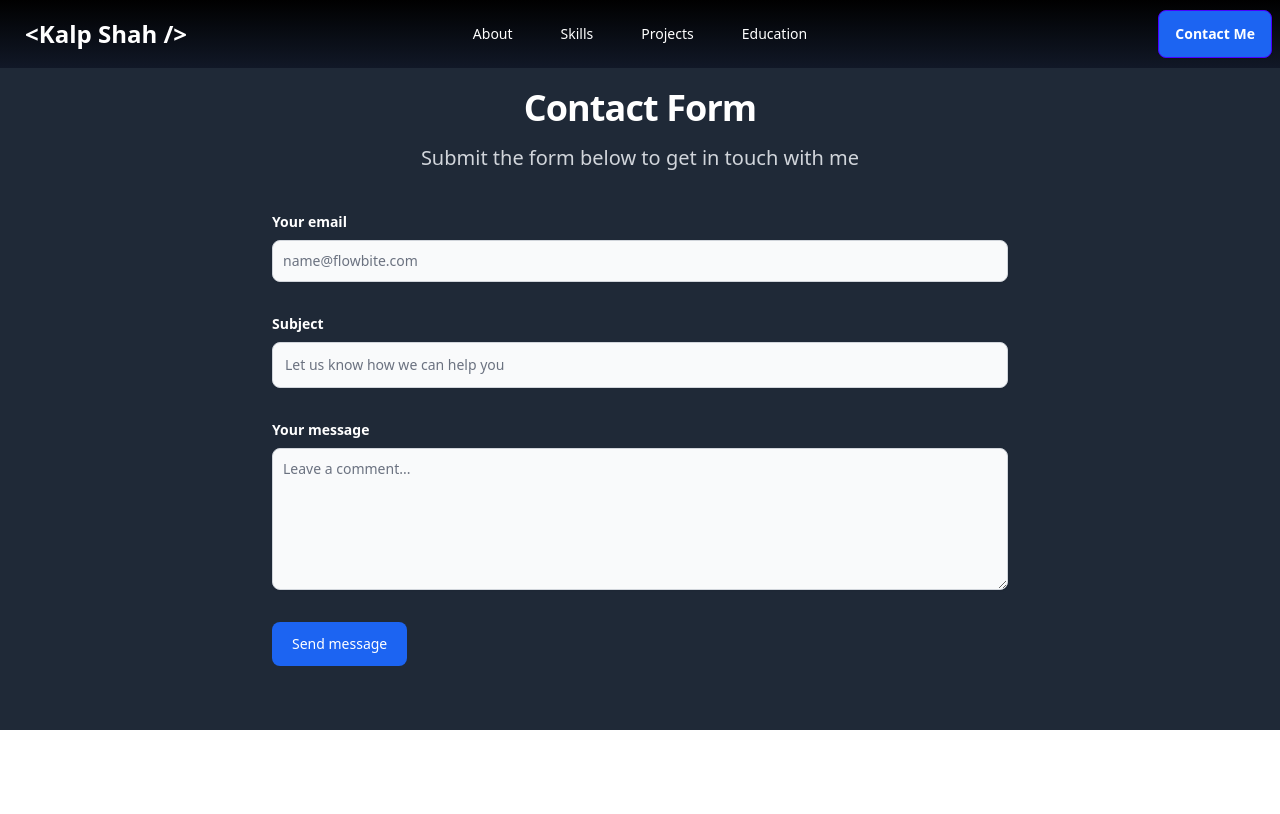
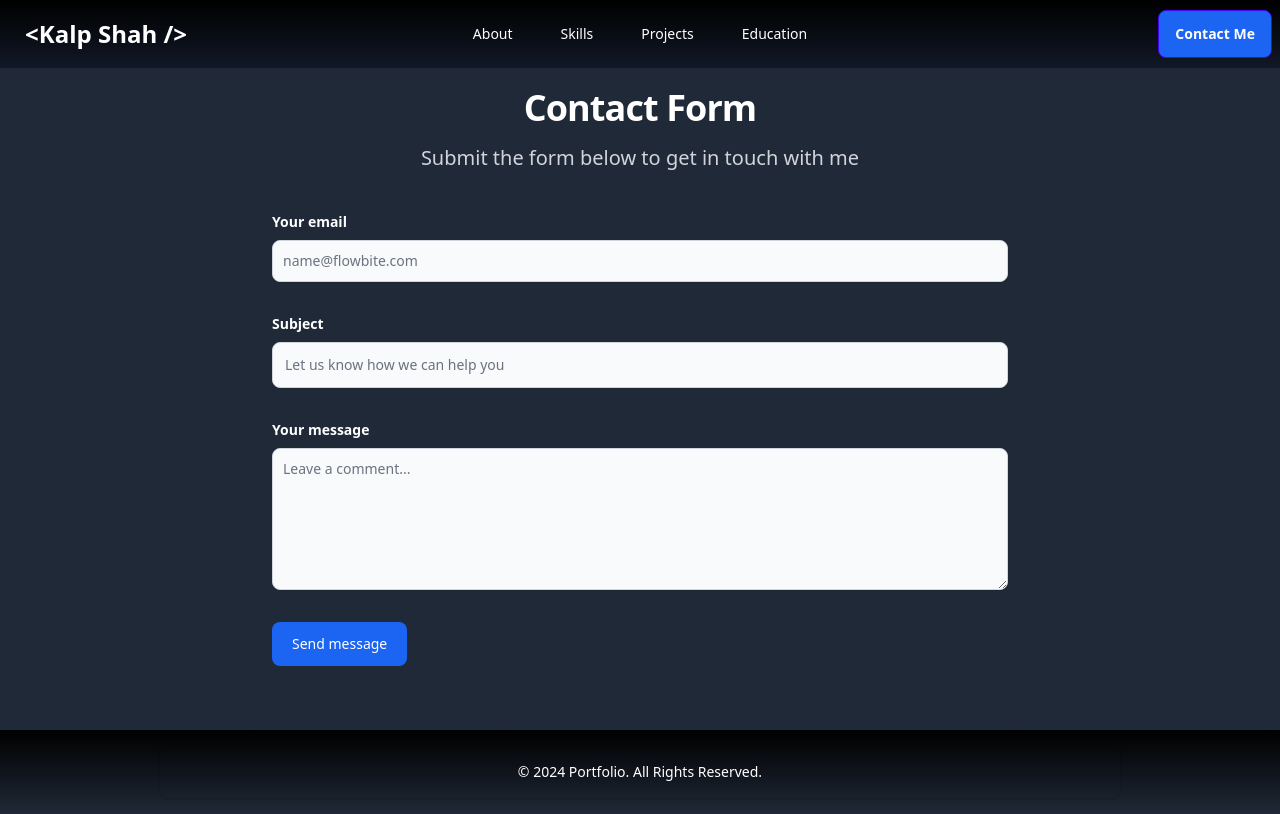
Before and after one commit to kalp234/Personal-Portfolio, a React (Vite) app: page /contact-me in a window 1280 px wide. Built offline with nearby package versions, Linux system fonts and the light colour scheme.

Commit message:
Update Contact.jsx

```diff
--- a/src/components/Contact/Contact.jsx
+++ b/src/components/Contact/Contact.jsx
@@ -1,7 +1,9 @@
 import React from 'react'
+import Footer from '../Footer/Footer'
 
 function Contact() {
   return (
+    <>
     <div name="Contact" className='bg-gray-800'>
 
 <section class="bg-gray-800 lg:pt-6 pt-12">
@@ -26,6 +28,8 @@ function Contact() {
   </div>
 </section>
     </div>
+    <Footer/>
+    </>
   )
 }
 
```
